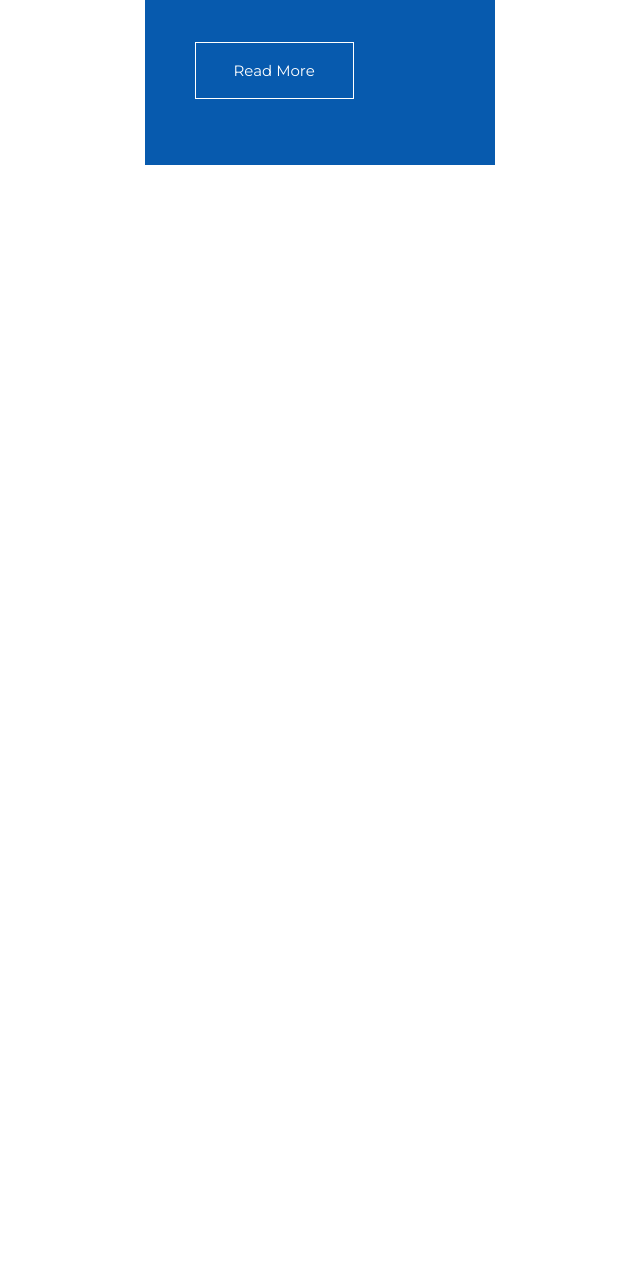
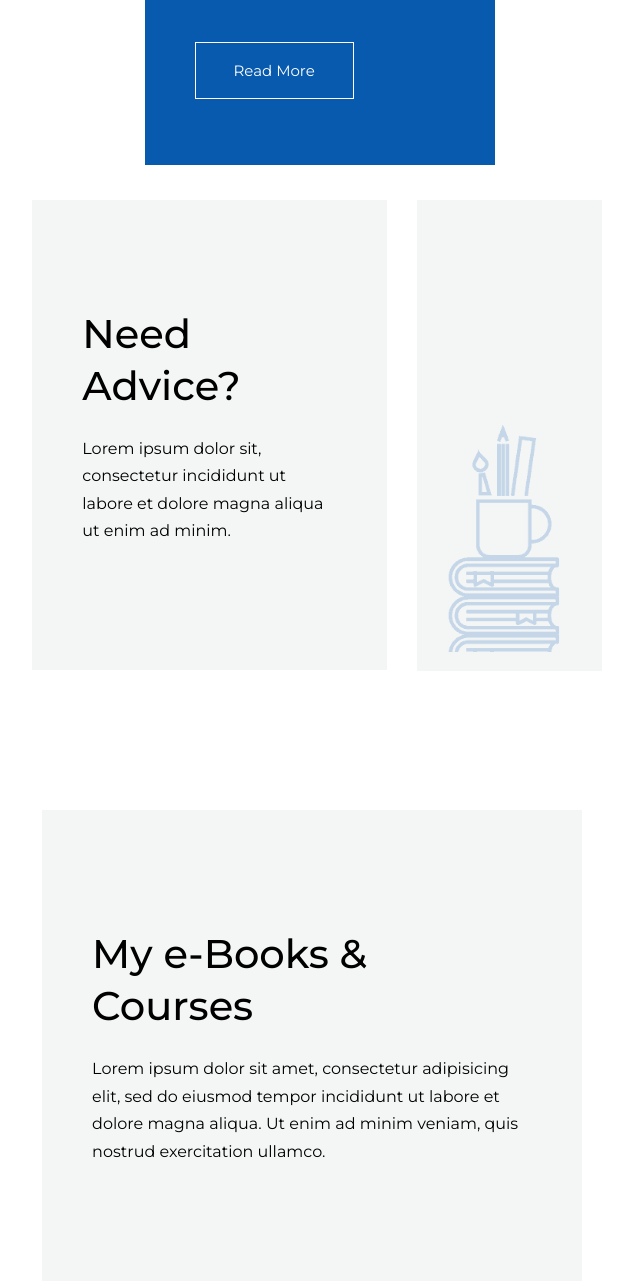
Before and after one commit to sajidul-kabir/portfolio-replicate, a plain HTML site: page index.html in a window 1280 px wide. Shown: the part 2499-3783 px from the top of the page, without its empty margins (328-968 px from the left). Before the commit the page ends 2759 px from the top, so only its background shows below. Drawn offline with Linux system fonts and the light colour scheme; a web font is replaced by a local one.

Commit message:
extra cards from section 2 styled aligned

```diff
--- a/index.html
+++ b/index.html
@@ -121,6 +121,32 @@
           </div>
         </div>
       </div>
+
+      <div class="card-container">
+        <div class="extra-cards advice-card">
+          <div class="cards-text-container">
+            <h2 class="cards-h2">Need Advice?</h2>
+            <p class="cards-p">
+              Lorem ipsum dolor sit, consectetur incididunt ut labore et dolore
+              magna aliqua ut enim ad minim.
+            </p>
+          </div>
+        </div>
+        <div class="extra-cards image-card">
+          <img src="photos/icon-03-free-img.png" alt="" />
+        </div>
+
+        <div class="extra-cards ebook-card">
+          <div class="cards-text-container">
+            <h2 class="cards-h2">My e-Books & Courses</h2>
+            <p class="cards-p">
+              Lorem ipsum dolor sit amet, consectetur adipisicing elit, sed do
+              eiusmod tempor incididunt ut labore et dolore magna aliqua. Ut
+              enim ad minim veniam, quis nostrud exercitation ullamco.
+            </p>
+          </div>
+        </div>
+      </div>
     </section>
   </body>
 </html>
--- a/style.css
+++ b/style.css
@@ -180,3 +180,36 @@ body {
   padding: 18px 38px;
   font-size: 15px;
 }
+.extra-cards {
+  display: inline-block;
+  background-color: #f4f6f6;
+  height: 470.65px;
+  text-align: left;
+}
+.advice-card {
+  position: relative;
+  width: 355px;
+  padding: 60px 40px;
+  margin-top: 30px;
+  margin-right: 15px;
+  bottom: 10px;
+}
+.image-card {
+  width: 185.18px;
+  padding: 10px;
+  position: relative;
+  bottom: 109.5px;
+  left: 10px;
+}
+.image-card > img {
+  width: 165px;
+  position: relative;
+  height: 227px;
+  top: 215px;
+  right: 6px;
+}
+.ebook-card {
+  width: 539.79px;
+  margin-top: 30px;
+  padding: 70px 50px 0 40px;
+}
```
Also changed, not shown: photos/icon-03-free-img.png (added).
